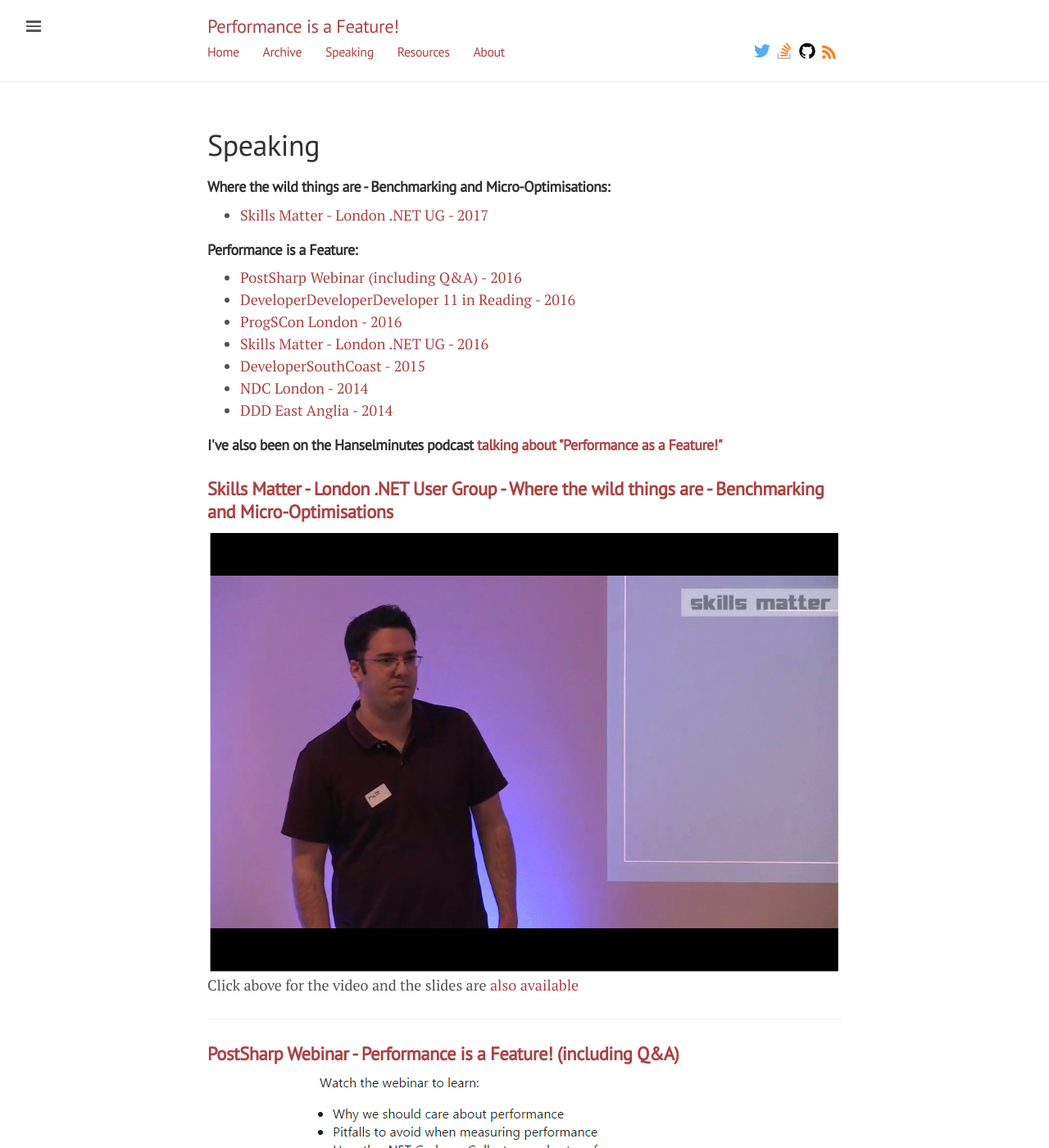
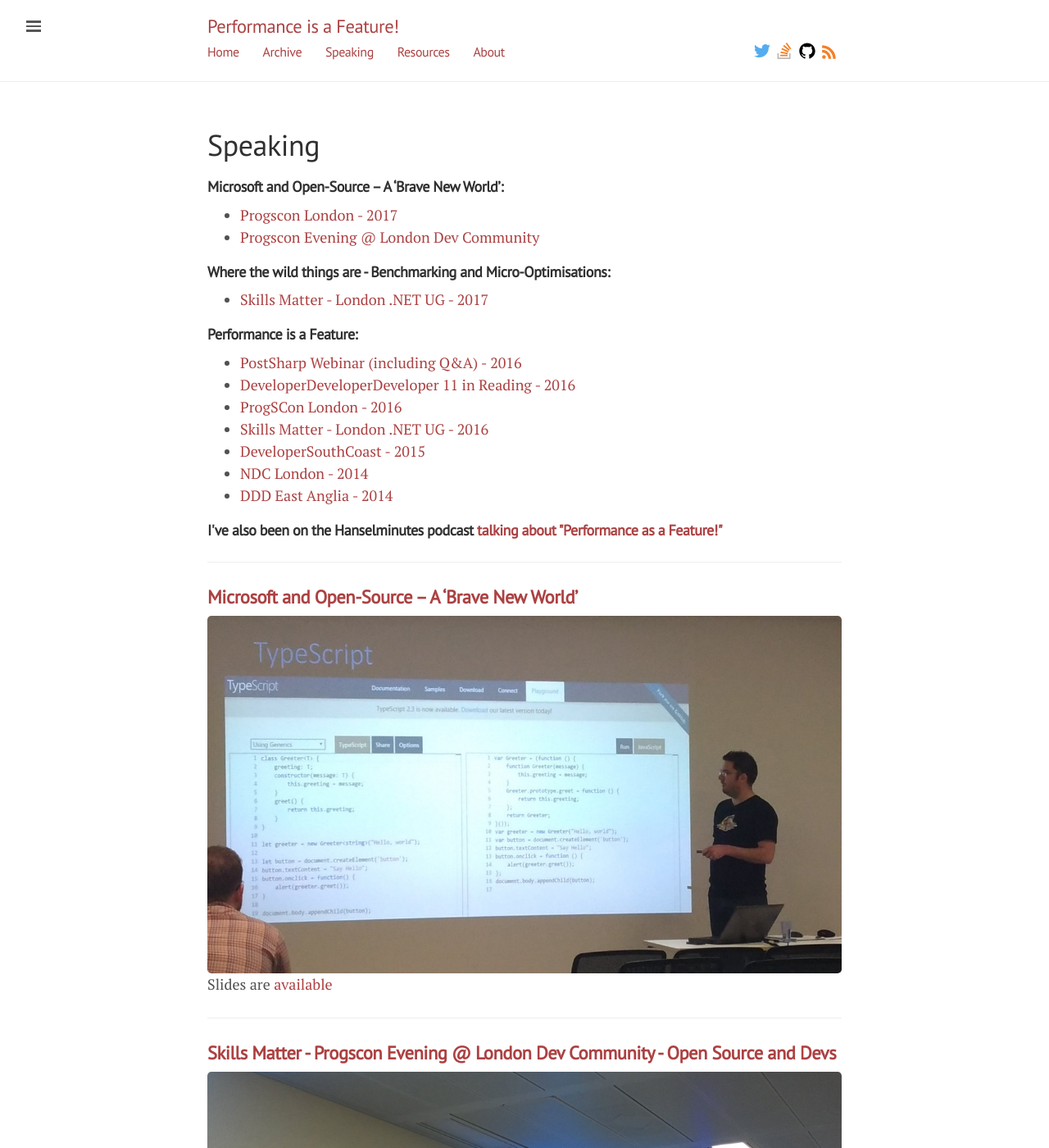
Before and after one commit to mattwarren/mattwarren.github.io, a Jekyll site: the page built from speaking.md, in a window 1280 px wide and 1400 px high. Shown: the whole window at 82% size. Built offline with Jekyll 4.4.1, drawn with Linux system fonts in a browser that asks for light colours; nearby versions of some CDN libraries; some of the changed text lies outside the part shown.

Commit message:
Update speaking page in include ProgSCon 2017

```diff
--- a/speaking.md
+++ b/speaking.md
@@ -2,6 +2,10 @@
 layout: page
 title: Speaking
 ---
+
+<h4><strong>Microsoft and Open-Source – A ‘Brave New World’:</strong></h4>
+- [Progscon London - 2017](#ProgSConLondon2017)
+- [Progscon Evening @ London Dev Community](#ProgsconLondonDevCommunity)
 
 <h4><strong>Where the wild things are - Benchmarking and Micro-Optimisations:</strong></h4>
 - [Skills Matter - London .NET UG - 2017](#LondonDNUG2017)
@@ -18,7 +22,21 @@
 
 <h4><strong>I've also been on the Hanselminutes podcast <a href="http://hanselminutes.com/458/performance-as-a-feature-with-matt-warren" target="_blank">talking about "Performance as a Feature!"</a></strong></h4>
 
-<h3 id="LondonDNUG2017"><strong><a href="https://skillsmatter.com/skillscasts/9831-where-the-wild-things-are-finding-performance-problems-before-they-bite-you" target="_blank">Skills Matter - London .NET User Group - Where the wild things are - Benchmarking and Micro-Optimisations</a></strong></h3>
+<hr />
+
+<h3 id="ProgSConLondon2017"><strong><a href="http://2017.progscon.co.uk/cr3ativconference/microsoft-and-open-source-a-brave-new-world/" target="_blank">Microsoft and Open-Source – A ‘Brave New World’</a></strong></h3>
+<img src="{{ base }}/images/speaking/ProgSCon 2017.jpg" alt="ProgSCon 2017"/>
+Slides are [available](https://www.slideshare.net/mattwarren/microsoft-open-source-a-brave-new-world)
+
+<hr />
+
+<h3 id="ProgsconLondonDevCommunity"><strong><a href="https://www.meetup.com/London-Dev-Community/events/238220558/" target="_blank">Skills Matter - Progscon Evening @ London Dev Community - Open Source and Devs </a></strong></h3>
+<a href="https://skillsmatter.com/skillscasts/9890-london-dev-community-april-meetup" target="_blank"><img src="{{ base }}/images/speaking/ProgSCon pre-conference User Group.jpg"/></a>
+Click the image above for the video
+
+<hr />
+
+<h3 id="LondonDNUG2017"><strong><a href="https://www.meetup.com/London-NET-User-Group/events/237160739/" target="_blank">Skills Matter - London .NET User Group - Where the wild things are - Benchmarking and Micro-Optimisations</a></strong></h3>
 <a href="https://skillsmatter.com/skillscasts/9831-where-the-wild-things-are-finding-performance-problems-before-they-bite-you" target="_blank"><img src="{{ base }}/images/speaking/Skills Matter - LDNUG - 2017.png" alt="Skills Matter - LDNUG - 2017"/></a>
 Click above for the video and the slides are [also available](https://www.slideshare.net/mattwarren/where-the-wild-things-are-benchmarking-and-microoptimisations/)
 
```
Also changed, not shown: images/speaking/ProgSCon 2017.jpg (added), images/speaking/ProgSCon pre-conference User Group.jpg (added).
